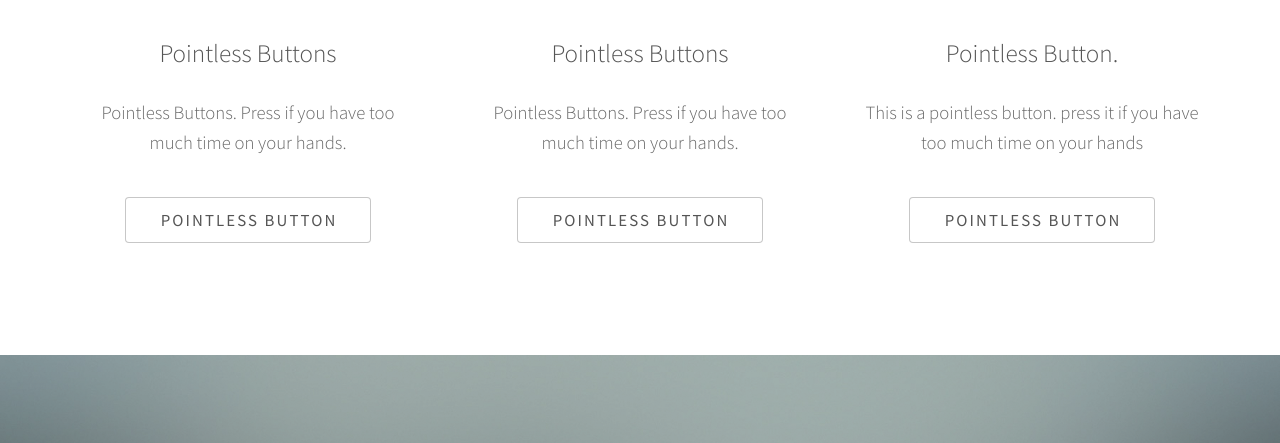
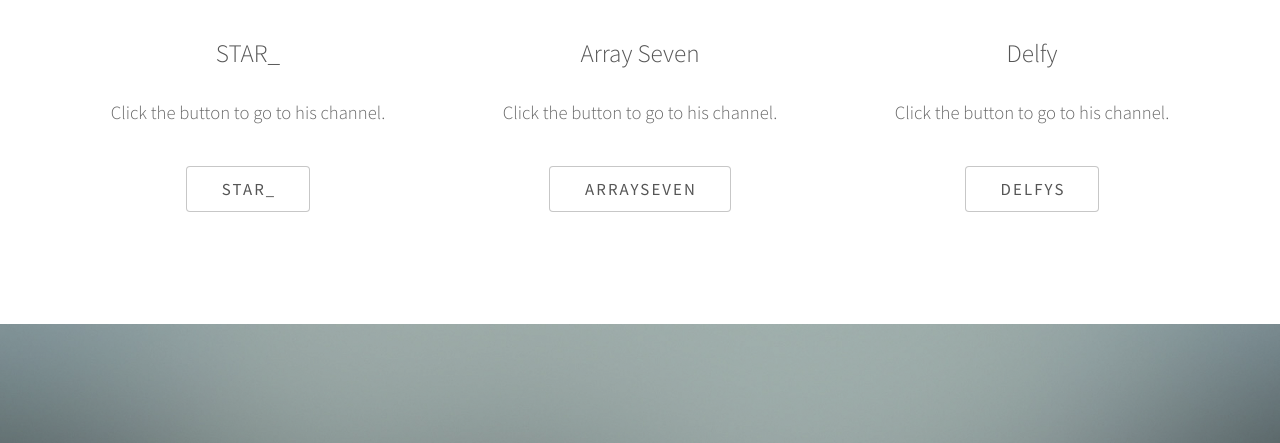
Before and after one commit to TEAMFORTRESS2ISAWESOME/TEAMFORTRESS2ISAWESOME.github.io, a plain HTML site: page index.html in a window 1280 px wide. Shown: the part 2644-3087 px from the top of the page. Drawn offline with Linux system fonts and the light colour scheme.

Commit message:
names of buttons

```diff
--- a/index.html
+++ b/index.html
@@ -93,32 +93,32 @@
 			<section id="three" class="main style1 special">
 				<div class="container">
 					<header class="major">
-						<h2>Pointless Buttons</h2>
+						<h2>Other TF2 Youtubers</h2>
 					</header>
 					<p>3 more tf2 youtubers, STAR_, Array Seven and Delfy! (Left to Right)</p>
 					<div class="row 150%">
 						<div class="4u 12u$(medium)">
 							<span class="image fit"><iframe width="560" height="315" src="https://www.youtube.com/embed/NNqq1R-PsS4" frameborder="0" allowfullscreen></iframe></span>
-							<h3>Pointless Buttons</h3>
-							<p>Pointless Buttons. Press if you have too much time on your hands.</p>
+							<h3>STAR_</h3>
+							<p>Click the button to go to his channel.</p>
 							<ul class="actions">
-								<li><a href="#" class="button">Pointless button</a></li>
+								<li><a href="#" class="button">STAR_</a></li>
 							</ul>
 						</div>
 						<div class="4u 12u$(medium)">
 							<span class="image fit"><iframe width="560" height="315" src="https://www.youtube.com/embed/m5Ir1n8vX9E" frameborder="0" allowfullscreen></iframe></span>
-							<h3>Pointless Buttons</h3>
-							<p>Pointless Buttons. Press if you have too much time on your hands.</p>
+							<h3>Array Seven</h3>
+							<p>Click the button to go to his channel.</p>
 							<ul class="actions">
-								<li><a href="#" class="button">Pointless Button</a></li>
+								<li><a href="#" class="button">ArraySeven</a></li>
 							</ul>
 						</div>
 						<div class="4u$ 12u$(medium)">
 							<span class="image fit"><iframe width="560" height="315" src="https://www.youtube.com/embed/doJmIROYcKw" frameborder="0" allowfullscreen></iframe></span>
-							<h3>Pointless Button.</h3>
-							<p>This is a pointless button. press it if you have too much time on your hands</p>
+							<h3>Delfy</h3>
+							<p>Click the button to go to his channel.</p>
 							<ul class="actions">
-								<li><a href="#" class="button">Pointless Button</a></li>
+								<li><a href="#" class="button">Delfys</a></li>
 							</ul>
 						</div>
 					</div>
```
